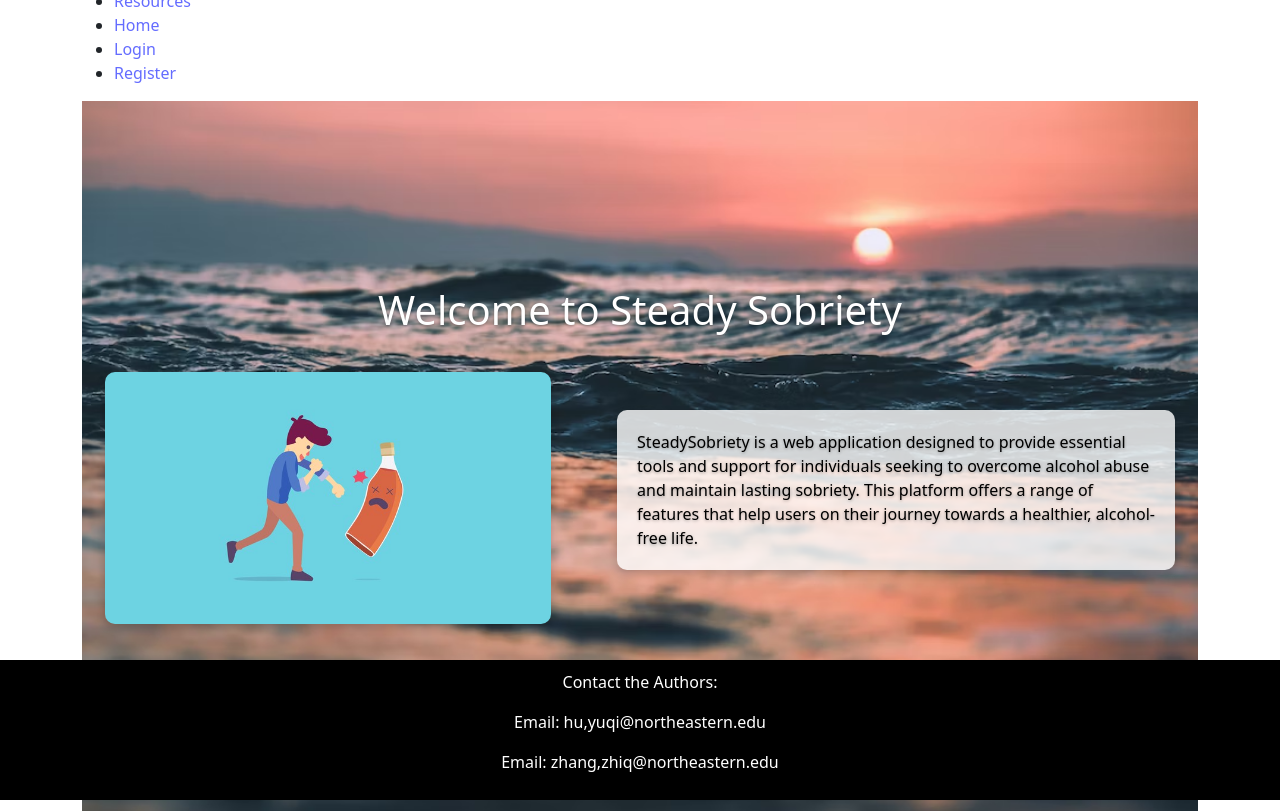
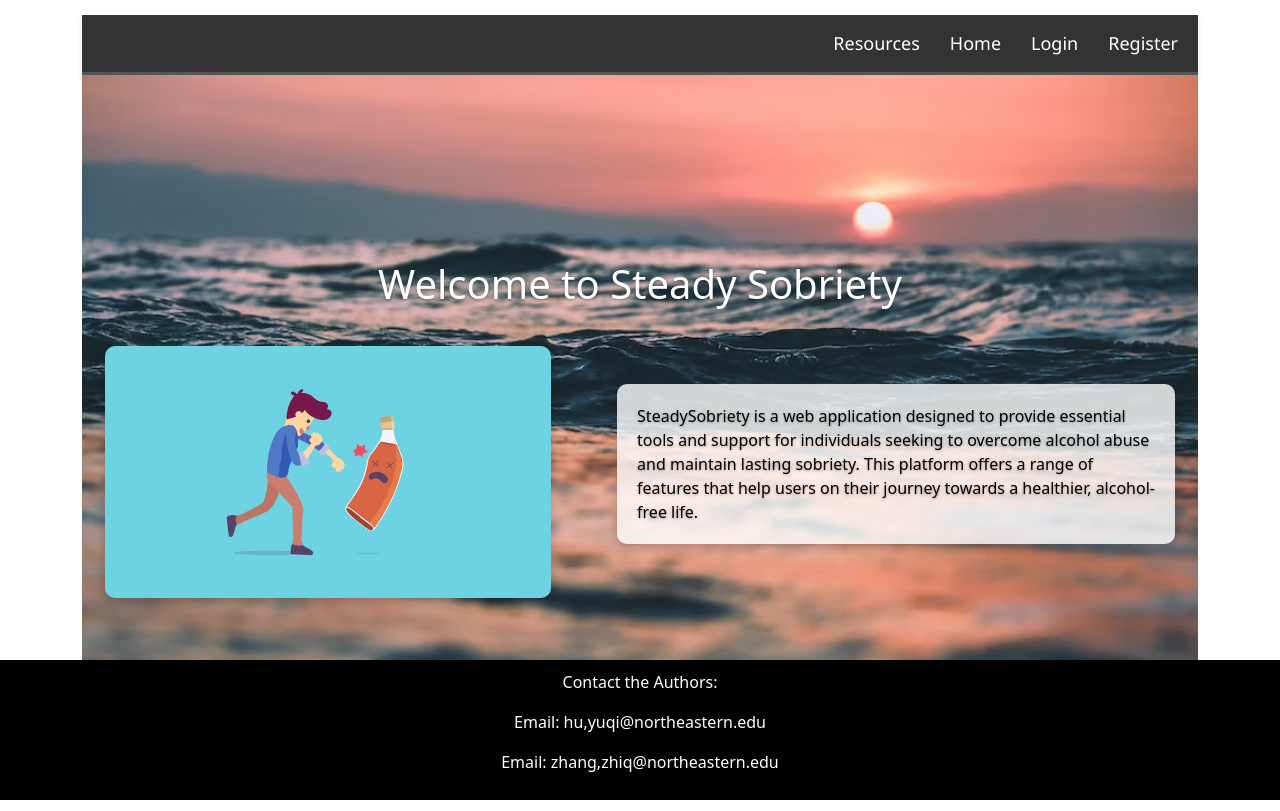
Before and after one commit to yuqihu1103/SteadySobriety, a React (Vite) app in the folder front/: page / in a window 1280 px wide. Built offline with nearby package versions, Linux system fonts and the light colour scheme.

Commit message:
add navbar css

```diff
--- /dev/null
+++ b/front/src/Navbar.css
@@ -0,0 +1,41 @@
+nav {
+  background-color: #333; /* Dark background for contrast */
+  padding: 15px 20px; /* Increase padding for a larger navbar */
+  border-bottom: 3px solid #555; /* Add a border for definition */
+  box-shadow: 0 4px 6px rgba(0, 0, 0, 0.1); /* Soft shadow for depth */
+}
+
+nav ul {
+  display: flex;
+  justify-content: flex-end;
+  list-style: none;
+  margin: 0;
+  padding: 0;
+}
+
+nav li {
+  margin-left: 30px; /* Increase spacing between nav items */
+}
+
+nav a {
+  text-decoration: none;
+  color: #fff; /* Light text for contrast */
+  font-size: 18px;
+  font-family: "Segoe UI", Tahoma, Geneva, Verdana, sans-serif;
+  transition: color 0.3s;
+}
+
+nav a:hover {
+  color: #ddd; /* Light grey for hover effect */
+}
+
+/* Responsive adjustments for smaller screens */
+@media (max-width: 768px) {
+  nav ul {
+    justify-content: space-around; /* Adjust nav item spacing on smaller screens */
+  }
+
+  nav li {
+    margin-left: 10px; /* Reduce margin on smaller screens */
+  }
+}
--- a/front/src/Navbar.jsx
+++ b/front/src/Navbar.jsx
@@ -1,5 +1,6 @@
 import React from "react";
 import PropTypes from "prop-types";
+import "./Navbar.css";
 
 function Navbar({ loggedInUser, handleLogout, setActiveComponent }) {
   // Define functions to change the active component
```
